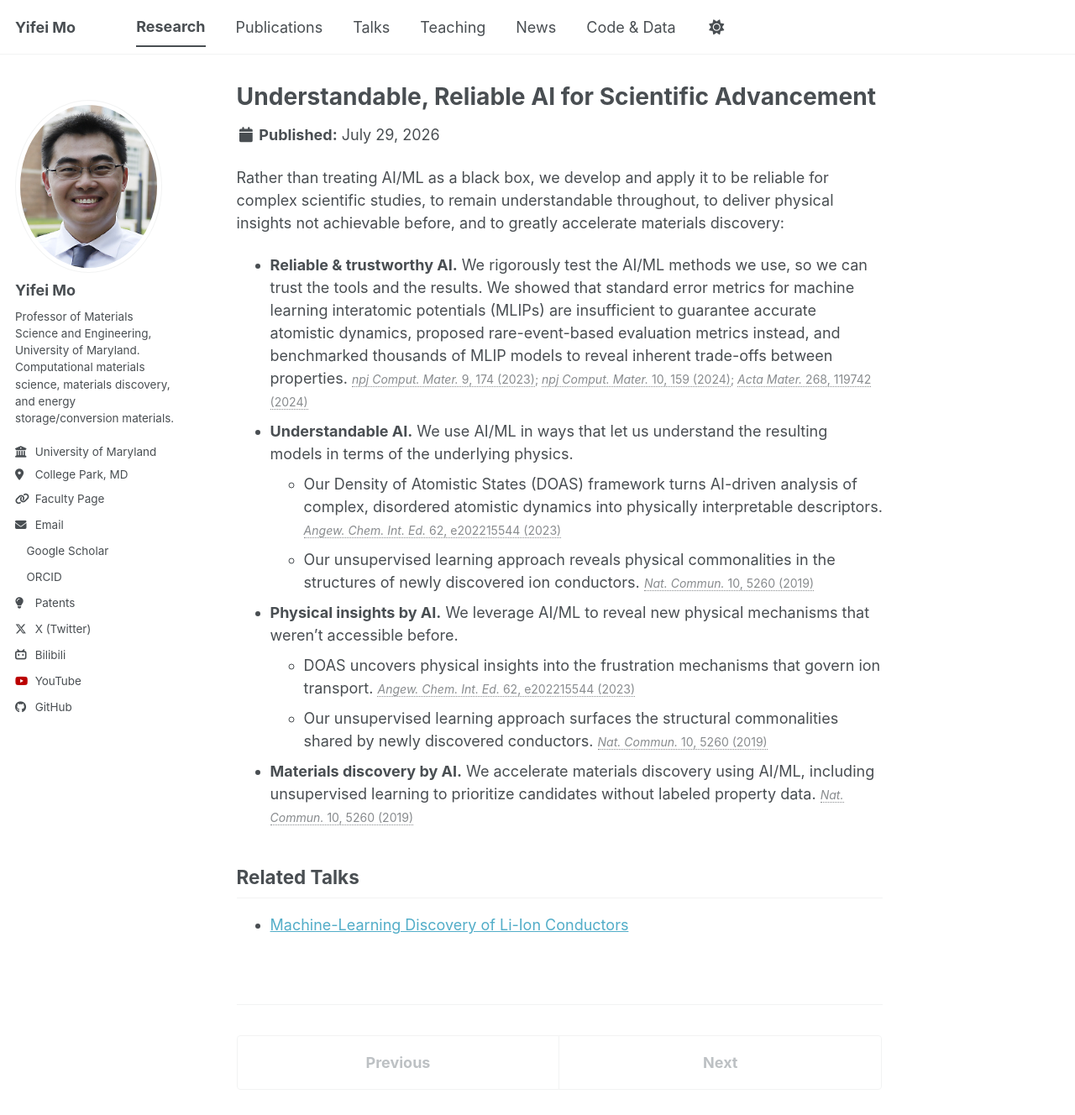
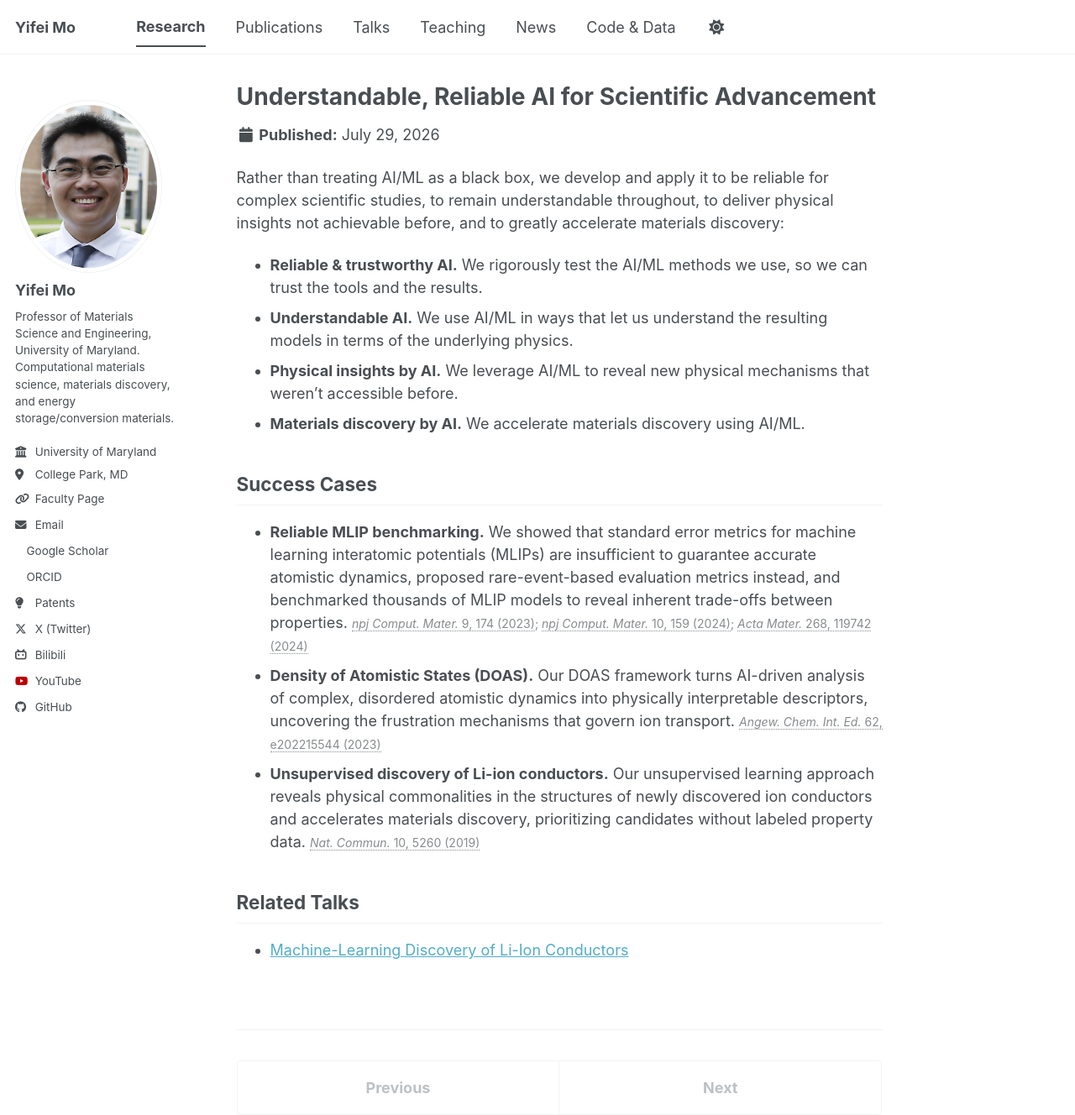
Before and after one commit to yifeimo/yifeimo.github.io, a Jekyll site: the page built from _research/ai-for-science.md, in a window 1280 px wide and 1328 px high. Shown: the whole window at 84% size. Built offline with Jekyll 4.4.1, drawn with Linux system fonts in a browser that asks for light colours; a style sheet for code colours, icons or effects is not loaded.

Commit message:
Add Success Cases section to AI for Science page
Keep the four top-level bullets general and move their specific citation
examples into a new consolidated Success Cases section.

```diff
--- a/_research/ai-for-science.md
+++ b/_research/ai-for-science.md
@@ -9,14 +9,18 @@ excerpt: "Developing AI/ML that are understandable, physically grounded, and rig
 
 Rather than treating AI/ML as a black box, we develop and apply it to be reliable for complex scientific studies, to remain understandable throughout, to deliver physical insights not achievable before, and to greatly accelerate materials discovery:
 
-* **Reliable & trustworthy AI.** We rigorously test the AI/ML methods we use, so we can trust the tools and the results. We showed that standard error metrics for machine learning interatomic potentials (MLIPs) are insufficient to guarantee accurate atomistic dynamics, proposed rare-event-based evaluation metrics instead, and benchmarked thousands of MLIP models to reveal inherent trade-offs between properties. <span class="citation">[*npj Comput. Mater.* 9, 174 (2023)](https://doi.org/10.1038/s41524-023-01123-3); [*npj Comput. Mater.* 10, 159 (2024)](https://doi.org/10.1038/s41524-024-01333-3); [*Acta Mater.* 268, 119742 (2024)](https://doi.org/10.1016/j.actamat.2024.119742)</span>
+* **Reliable & trustworthy AI.** We rigorously test the AI/ML methods we use, so we can trust the tools and the results.
 * **Understandable AI.** We use AI/ML in ways that let us understand the resulting models in terms of the underlying physics.
-    * Our Density of Atomistic States (DOAS) framework turns AI-driven analysis of complex, disordered atomistic dynamics into physically interpretable descriptors. <span class="citation">[*Angew. Chem. Int. Ed.* 62, e202215544 (2023)](https://doi.org/10.1002/anie.202215544)</span>
-    * Our unsupervised learning approach reveals physical commonalities in the structures of newly discovered ion conductors. <span class="citation">[*Nat. Commun.* 10, 5260 (2019)](https://doi.org/10.1038/s41467-019-13214-1)</span>
 * **Physical insights by AI.** We leverage AI/ML to reveal new physical mechanisms that weren't accessible before.
-    * DOAS uncovers physical insights into the frustration mechanisms that govern ion transport.  <span class="citation">[*Angew. Chem. Int. Ed.* 62, e202215544 (2023)](https://doi.org/10.1002/anie.202215544)</span>
-    * Our unsupervised learning approach surfaces the structural commonalities shared by newly discovered conductors. <span class="citation">[*Nat. Commun.* 10, 5260 (2019)](https://doi.org/10.1038/s41467-019-13214-1)</span>
-* **Materials discovery by AI.** We accelerate materials discovery using AI/ML, including unsupervised learning to prioritize candidates without labeled property data. <span class="citation">[*Nat. Commun.* 10, 5260 (2019)](https://doi.org/10.1038/s41467-019-13214-1)</span>
+* **Materials discovery by AI.** We accelerate materials discovery using AI/ML.
+
+Success Cases
+------
+
+* **Reliable MLIP benchmarking.** We showed that standard error metrics for machine learning interatomic potentials (MLIPs) are insufficient to guarantee accurate atomistic dynamics, proposed rare-event-based evaluation metrics instead, and benchmarked thousands of MLIP models to reveal inherent trade-offs between properties. <span class="citation">[*npj Comput. Mater.* 9, 174 (2023)](https://doi.org/10.1038/s41524-023-01123-3); [*npj Comput. Mater.* 10, 159 (2024)](https://doi.org/10.1038/s41524-024-01333-3); [*Acta Mater.* 268, 119742 (2024)](https://doi.org/10.1016/j.actamat.2024.119742)</span>
+* **Density of Atomistic States (DOAS).** Our DOAS framework turns AI-driven analysis of complex, disordered atomistic dynamics into physically interpretable descriptors, uncovering the frustration mechanisms that govern ion transport. <span class="citation">[*Angew. Chem. Int. Ed.* 62, e202215544 (2023)](https://doi.org/10.1002/anie.202215544)</span>
+* **Unsupervised discovery of Li-ion conductors.** Our unsupervised learning approach reveals physical commonalities in the structures of newly discovered ion conductors and accelerates materials discovery, prioritizing candidates without labeled property data. <span class="citation">[*Nat. Commun.* 10, 5260 (2019)](https://doi.org/10.1038/s41467-019-13214-1)</span>
+
 
 Related Talks
 ------
```
